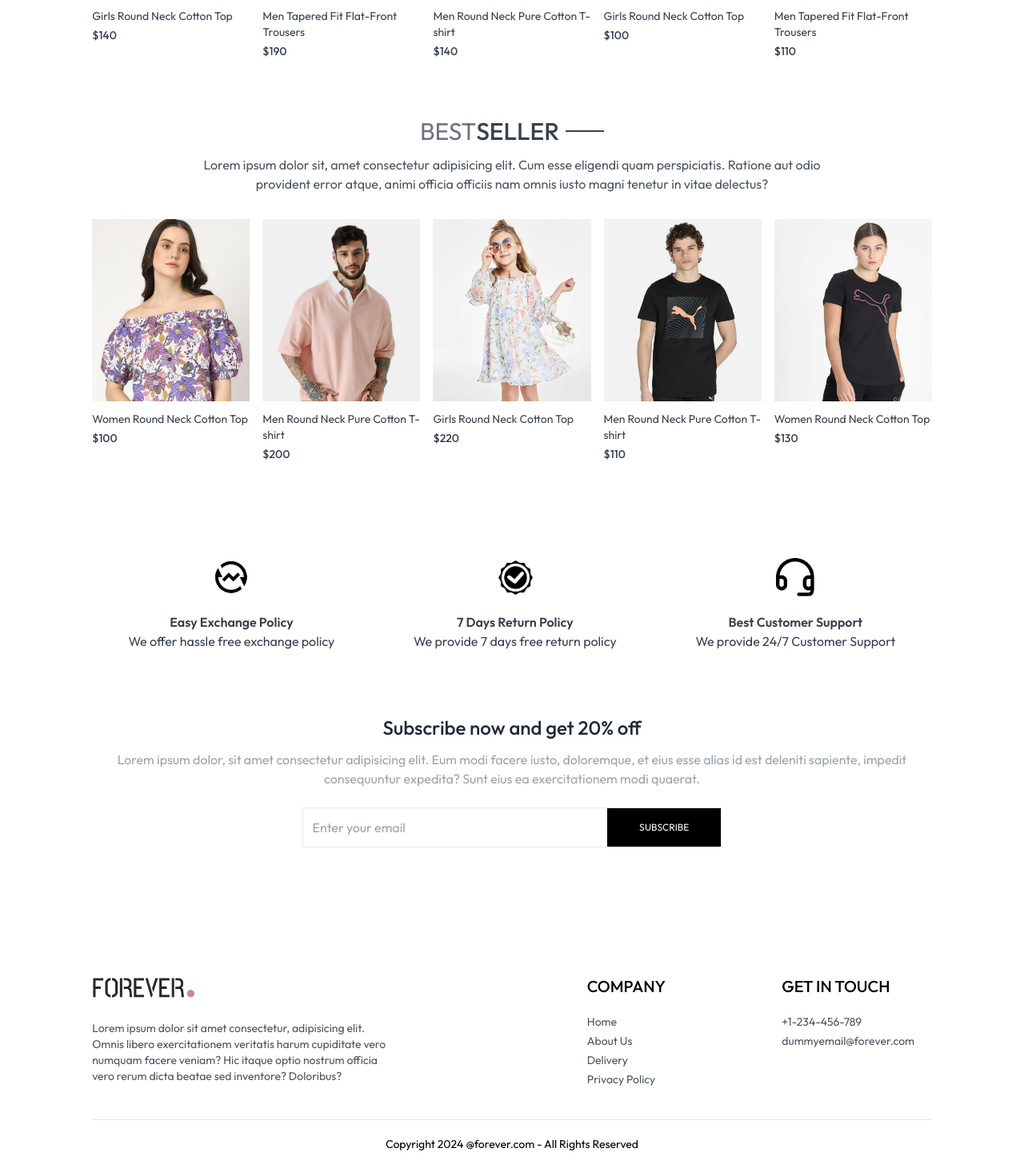
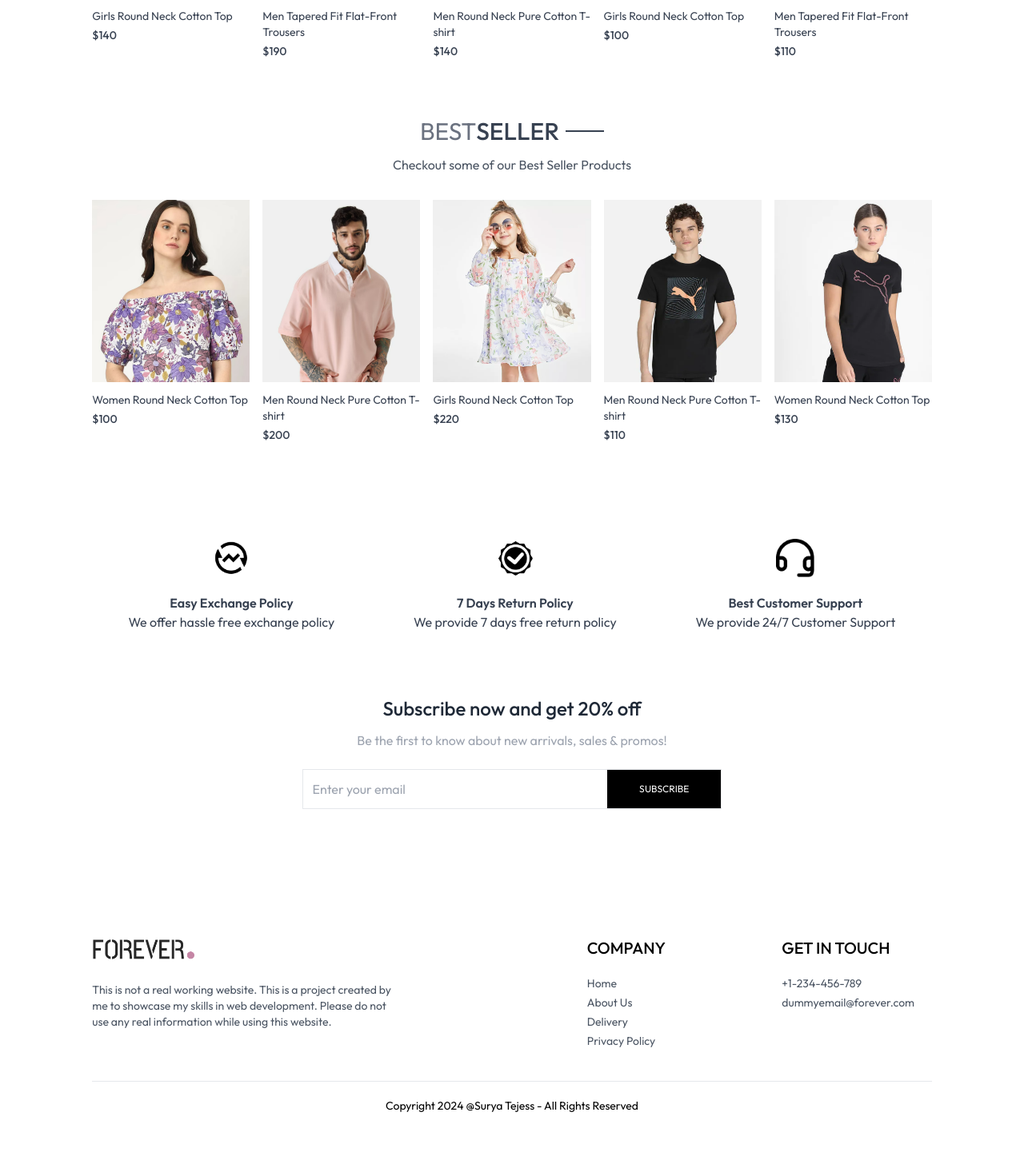
Before and after one commit to suryatejess/forever-e-commerce-website-frontend, a React app: page / in a window 1280 px wide. Shown: the part 1235-2696 px from the top of the page at 80% size. After the commit the page ends 2648 px from the top, so only its background shows below. Built offline with nearby package versions, Linux system fonts and the light colour scheme; the HTML template or start-up script is replaced by a standard one.

Commit message:
Touch ups

```diff
--- a/src/components/BestSeller.jsx
+++ b/src/components/BestSeller.jsx
@@ -17,10 +17,7 @@ const BestSeller = () => {
       <div className="text-center text-3xl py-8">
         <Title text1={"BEST"} text2={"SELLER"} />
         <p className="w-3/4 m-auto text-xs sm:text-sm md:text-base text-gray-600">
-          Lorem ipsum dolor sit, amet consectetur adipisicing elit. Cum esse
-          eligendi quam perspiciatis. Ratione aut odio provident error atque,
-          animi officia officiis nam omnis iusto magni tenetur in vitae
-          delectus?
+          Checkout some of our Best Seller Products
         </p>
       </div>
 
--- a/src/components/Footer.jsx
+++ b/src/components/Footer.jsx
@@ -8,10 +8,9 @@ const Footer = () => {
         <div>
           <img src={assets.logo} alt="assets logo" className="mb-5 w-32" />
           <p className="w-full md:w-2/3 text-gray-600">
-            Lorem ipsum dolor sit amet consectetur, adipisicing elit. Omnis
-            libero exercitationem veritatis harum cupiditate vero numquam facere
-            veniam? Hic itaque optio nostrum officia vero rerum dicta beatae sed
-            inventore? Doloribus?
+            This is not a real working website. This is a project created by me
+            to showcase my skills in web development. Please do not use any real
+            information while using this website.
           </p>
         </div>
 
@@ -37,7 +36,7 @@ const Footer = () => {
       <div>
         <hr />
         <p className="py-5 text-sm text-center">
-          Copyright 2024 @forever.com - All Rights Reserved
+          Copyright 2024 @Surya Tejess - All Rights Reserved
         </p>
       </div>
     </div>
--- a/src/components/NewsletterBox.jsx
+++ b/src/components/NewsletterBox.jsx
@@ -11,9 +11,7 @@ const NewsletterBox = () => {
         Subscribe now and get 20% off
       </p>
       <p className="text-gray-400 mt-3">
-        Lorem ipsum dolor, sit amet consectetur adipisicing elit. Eum modi
-        facere iusto, doloremque, et eius esse alias id est deleniti sapiente,
-        impedit consequuntur expedita? Sunt eius ea exercitationem modi quaerat.
+        Be the first to know about new arrivals, sales & promos!
       </p>
       <form
         onSubmit={onSubmitHandler}
```
